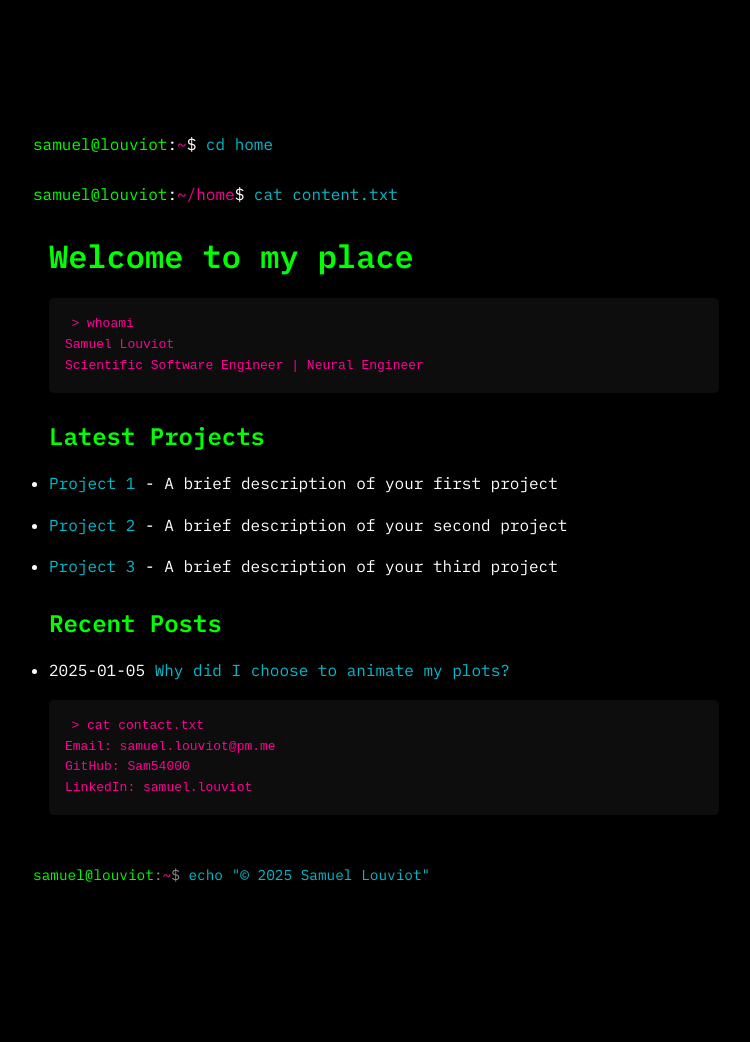
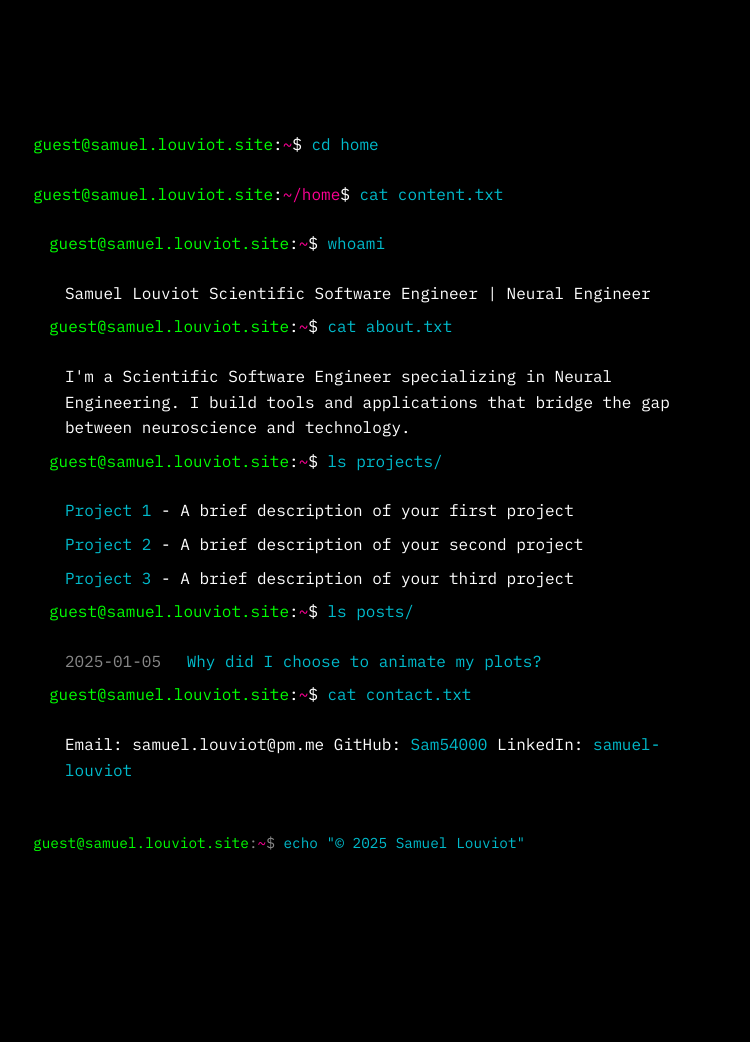
Before and after one commit to Sam54000/Sam54000.github.io, a Jekyll site: the page built from index.markdown, in a window 1280 px wide. Shown: the whole page, without its empty margins (264-1014 px from the left). Built offline with Jekyll 4.4.1, drawn with Linux system fonts in a browser that asks for light colours; after the commit the page ends 1010 px from its top, so only the background shows below that.

Commit message:
modified template

````diff
--- a/_layouts/terminal.html
+++ b/_layouts/terminal.html
@@ -107,10 +107,10 @@
 <body>
     <div class="terminal-window">
         <div class="command-block">
-            <span class="prompt">samuel@louviot</span>:<span class="path">~</span>$ <span class="command">cd {{ page.title | downcase }}</span>
+            <span class="prompt">guest@samuel.louviot.site</span>:<span class="path">~</span>$ <span class="command">cd {{ page.title | downcase }}</span>
         </div>
         <div class="command-block">
-            <span class="prompt">samuel@louviot</span>:<span class="path">~/{{ page.title | downcase }}</span>$ <span class="command">cat content.txt</span>
+            <span class="prompt">guest@samuel.louviot.site</span>:<span class="path">~/{{ page.title | downcase }}</span>$ <span class="command">cat content.txt</span>
         </div>
         <div class="command-output">
             {{ content }}
@@ -119,7 +119,7 @@
 
     <footer>
         <div class="command-block">
-            <span class="prompt">samuel@louviot</span>:<span class="path">~</span>$ <span class="command">echo "© {{ site.time | date: '%Y' }} Samuel Louviot"</span>
+            <span class="prompt">guest@samuel.louviot.site</span>:<span class="path">~</span>$ <span class="command">echo "© {{ site.time | date: '%Y' }} Samuel Louviot"</span>
         </div>
     </footer>
 </body>
--- a/index.markdown
+++ b/index.markdown
@@ -6,27 +6,64 @@ layout: terminal
 title: Home
 ---
 
-# Welcome to my place
-
-```bash
-> whoami
+<div class="command-block">
+    <span class="prompt">guest@samuel.louviot.site</span>:<span class="path">~</span>$ <span class="command">whoami</span>
+</div>
+<div class="command-output">
 Samuel Louviot
 Scientific Software Engineer | Neural Engineer
-```
+</div>
 
-## Latest Projects
+<div class="command-block">
+    <span class="prompt">guest@samuel.louviot.site</span>:<span class="path">~</span>$ <span class="command">cat about.txt</span>
+</div>
+<div class="command-output">
+I'm a Scientific Software Engineer specializing in Neural Engineering. I build tools and applications that bridge the gap between neuroscience and technology.
+</div>
+
+<div class="command-block">
+    <span class="prompt">guest@samuel.louviot.site</span>:<span class="path">~</span>$ <span class="command">ls projects/</span>
+</div>
+<div class="command-output">
 {% for project in site.data.projects limit:3 %}
-- [{{ project.name }}]({{ project.url }}) - {{ project.description }}
+<div class="project-item">
+    <span class="project-name"><a href="{{ project.url }}">{{ project.name }}</a></span>
+    <span class="project-desc">- {{ project.description }}</span>
+</div>
 {% endfor %}
+</div>
 
-## Recent Posts
+<div class="command-block">
+    <span class="prompt">guest@samuel.louviot.site</span>:<span class="path">~</span>$ <span class="command">ls posts/</span>
+</div>
+<div class="command-output">
 {% for post in site.posts limit:5 %}
-- <span class="post-date">{{ post.date | date: "%Y-%m-%d" }}</span> [{{ post.title }}]({{ post.url }})
+<div class="post-item">
+    <span class="post-date">{{ post.date | date: "%Y-%m-%d" }}</span>
+    <span class="post-title"><a href="{{ post.url }}">{{ post.title }}</a></span>
+</div>
 {% endfor %}
+</div>
 
-```bash
-> cat contact.txt
+<div class="command-block">
+    <span class="prompt">guest@samuel.louviot.site</span>:<span class="path">~</span>$ <span class="command">cat contact.txt</span>
+</div>
+<div class="command-output">
 Email: samuel.louviot@pm.me
-GitHub: Sam54000
-LinkedIn: samuel.louviot
-```
+GitHub: <a href="https://github.com/Sam54000">Sam54000</a>
+LinkedIn: <a href="https://www.linkedin.com/in/samuel-louviot">samuel-louviot</a>
+</div>
+
+<style>
+.project-item, .post-item {
+    margin-bottom: 0.5rem;
+}
+
+.post-date {
+    color: var(--gray);
+    margin-right: 1rem;
+}
+
+.project-name, .post-title {
+    color: var(--blue);
+}
````
Also changed, not shown: _layouts/post.html (+4 -4 lines).
